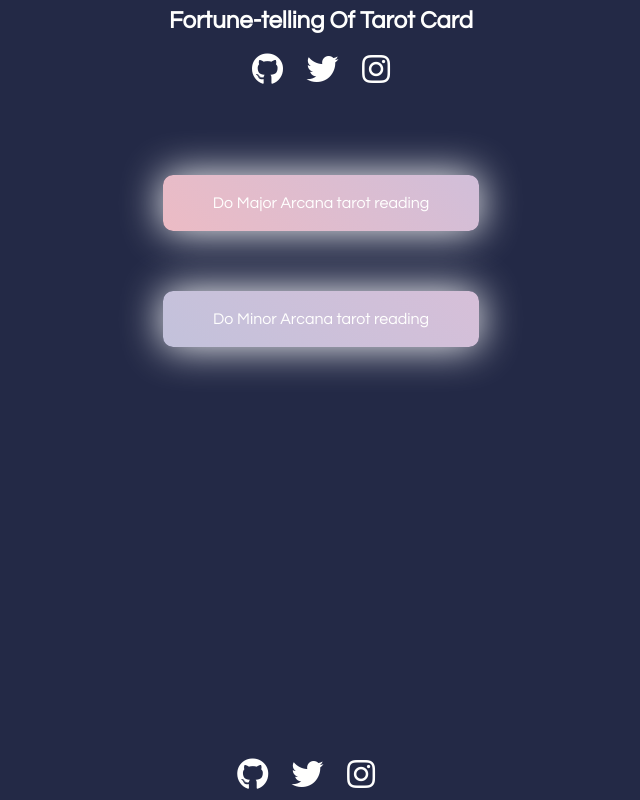
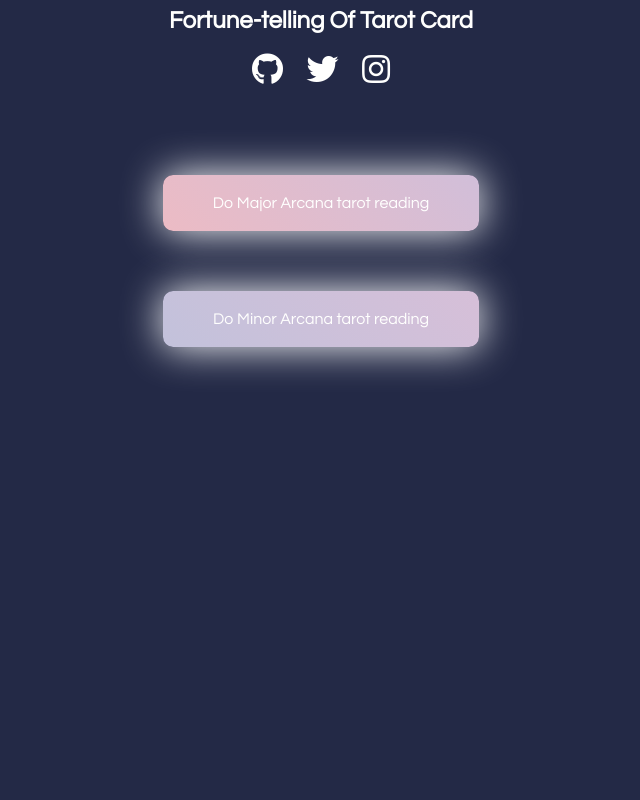
Before and after one commit to kashimanami/Tarot-card, a plain HTML site: page index.html in a window 1280 px wide. Shown: the whole page, without its empty margins (319-959 px from the left). Drawn offline with nearby package versions, Linux system fonts and the light colour scheme.

Commit message:
Update index.html

```diff
--- a/index.html
+++ b/index.html
@@ -55,12 +55,5 @@
 				</tr>
 			</table>
 		</div>
-		<footer>
-			<div class="contact-icon">
-				<a href ="https://github.com/kashimanami" target="_blank"><i class="fab fa-github fa-2x"></i></a>
-				<a href ="https://twitter.com/Omochi_k73" target="_blank"><i class="fab fa-twitter fa-2x"></i></a>
-				<a href ="https://www.instagram.com/ttkair0609" target="_blank"><i class="fab fa-instagram fa-2x"></i></a>
-			</div>
-		</footer>
 	</body>
 </html>
```
